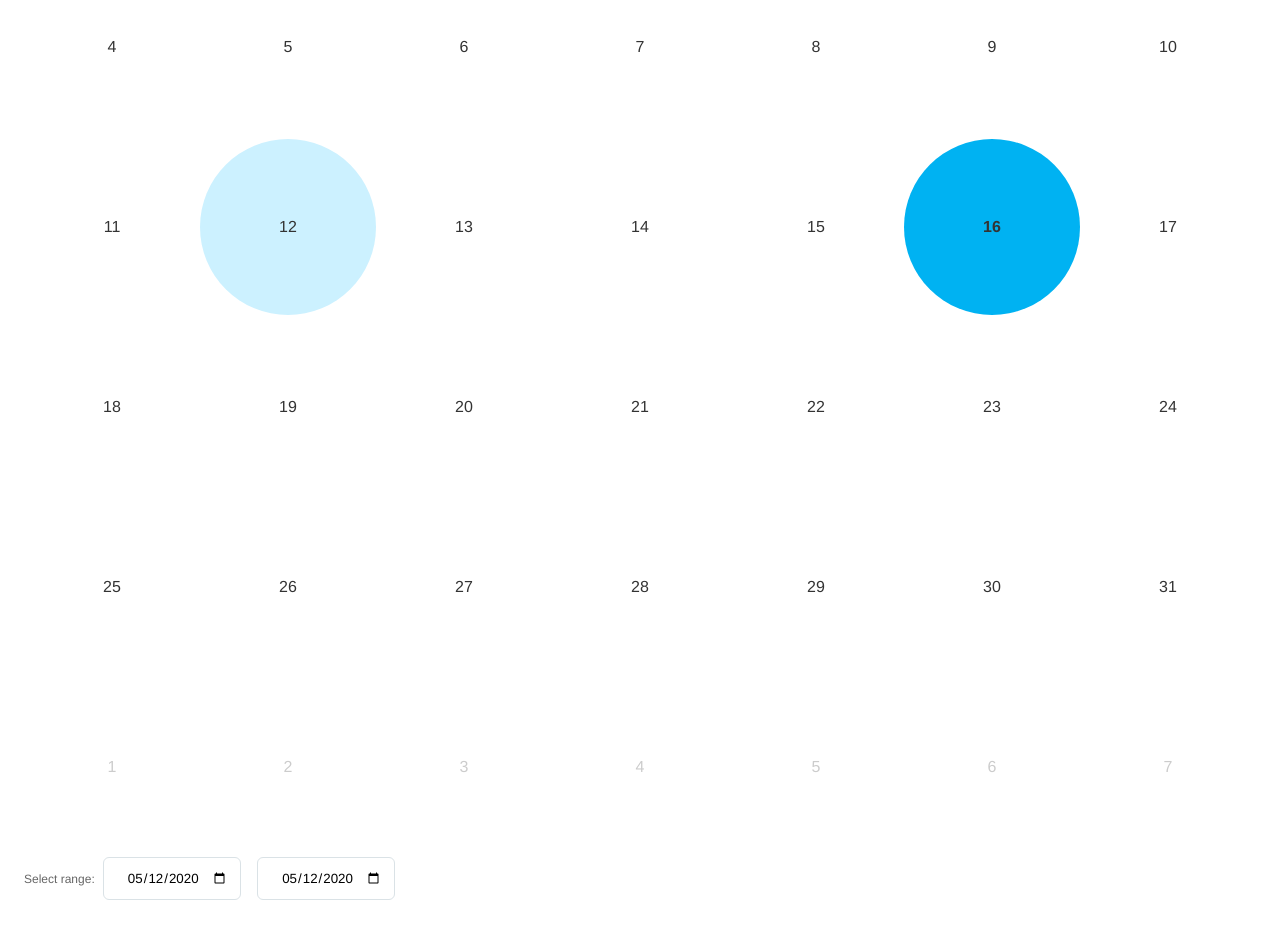
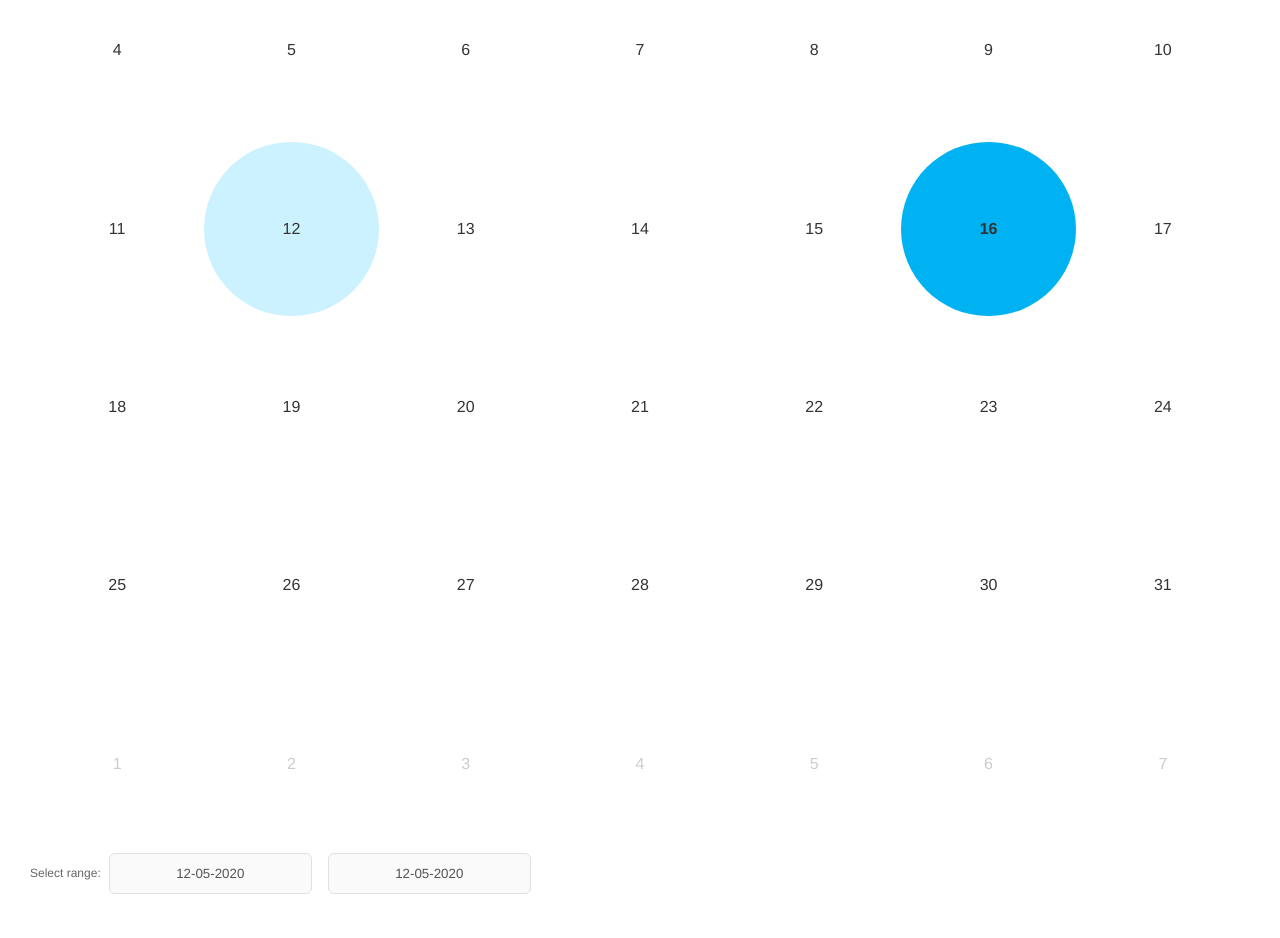
Before and after one commit to mAntala/DatePicker, a Vue app: page / in a window 1280 px wide. Shown: the part 380-1318 px from the top of the page. Built offline with nearby package versions, Linux system fonts and the light colour scheme.

Commit message:
Inputs are disabled and just showing selected date/s

```diff
--- a/src/App.vue
+++ b/src/App.vue
@@ -27,6 +27,11 @@ export default {
 </script>
 
 <style lang="scss">
+html, body {
+  box-sizing: border-box;
+  margin: 0;
+  padding: 0;
+}
 #app {
   font-family: Avenir, Helvetica, Arial, sans-serif;
   -webkit-font-smoothing: antialiased;
--- a/src/components/DatePicker.vue
+++ b/src/components/DatePicker.vue
@@ -33,8 +33,8 @@
                 </main>
                 <footer class="date-picker__footer">
                     <span class="select-date__title">Select range:</span>
-                    <input v-model="inputDate[0]" type="date" class="select-date" name="date-from">
-                    <input v-model="inputDate[1]" type="date" class="select-date" name="date-to">
+                    <input disabled :value="getFormattedDate()[0]" type="text" class="select-date" name="date-from">
+                    <input disabled :value="getFormattedDate()[1]" type="text" class="select-date" name="date-to">
                 </footer>
             </section>
         </main>
@@ -381,7 +381,14 @@
     };
 </script>
 
-<style lang="scss">
+<style lang="scss" scoped>
+    // Variables
+    $primaryColor: #00B2F2;
+    $highlightColor: #CCF1FF;
+    $headingColor: rgba( 0,0,0,.15 );
+    $bodyPadding: 30px;
+    $padding: 10px;
+
     .arrow {
         border: solid #666666;
         border-width: 0 3px 3px 0;
@@ -400,7 +407,7 @@
 
     .date-picker {
         background-color: #FFF;
-        padding: 16px;
+        padding: $bodyPadding;
         mix-blend-mode: normal;
 
 
@@ -448,7 +455,7 @@
             border-bottom: 1px solid rgba(0, 0, 0, 0.15);
 
             .day-title {
-                color: rgba(0, 0, 0, 0.15);
+                color: $headingColor;
                 width: calc(100% / 7);
                 text-transform: capitalize;
             }
@@ -487,7 +494,7 @@
                 }
 
                 &__today {
-                    background-color: #00B2F2;
+                    background-color: $primaryColor;
                     border-radius: 100%;
                     color: #FFFFFF;
                     font-weight: bold;
@@ -498,7 +505,7 @@
                 }
 
                 &__highlight {
-                    background-color: #CCF1FF;
+                    background-color: $highlightColor;
                     border-radius: 0;
 
                     &--first {
```
